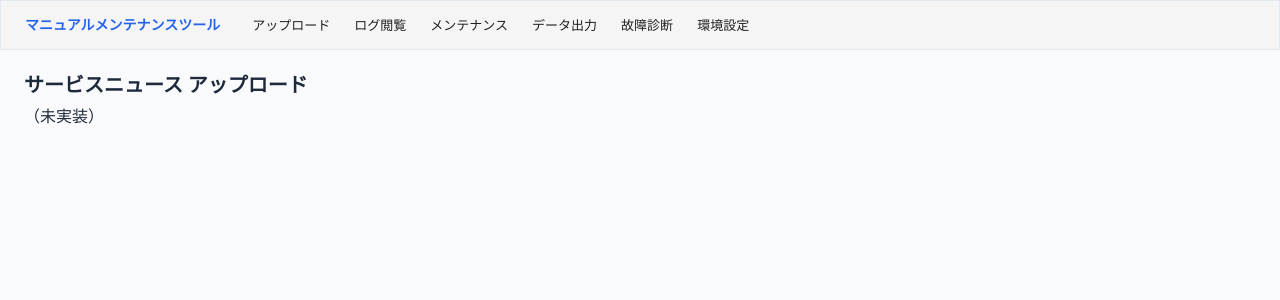
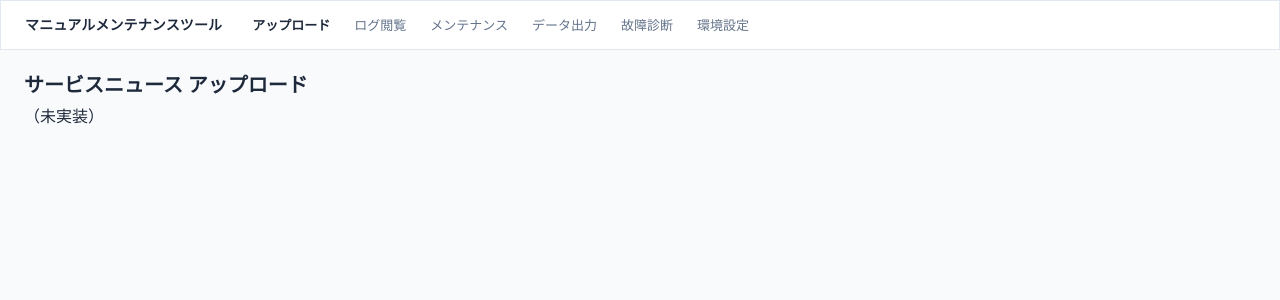
Before and after one commit to katsya1117/dmt, a React (Vite) app in the folder client/: page /upload/service-news in a window 1280 px wide. Shown: the top 300 px of the page. Built offline with nearby package versions, Linux system fonts and the light colour scheme.

Commit message:
feat: enhance navigation and theme adjustments in Header and theme.ts
Co-authored-by: katsya1117 <84627083+katsya1117@users.noreply.github.com>

```diff
--- a/client/src/components/Header.tsx
+++ b/client/src/components/Header.tsx
@@ -1,5 +1,5 @@
 import { useState } from 'react'
-import { useNavigate } from 'react-router-dom'
+import { useNavigate, useLocation } from 'react-router-dom'
 import AppBar from '@mui/material/AppBar'
 import Toolbar from '@mui/material/Toolbar'
 import Button from '@mui/material/Button'
@@ -73,6 +73,22 @@ const NAV: NavCategory[] = [
 function NavDropdown({ category }: { category: NavCategory }) {
   const [anchor, setAnchor] = useState<null | HTMLElement>(null)
   const navigate = useNavigate()
+  const location = useLocation()
+
+  // このカテゴリ配下の画面を開いているかどうか
+  const isActive = category.items
+    ? category.items.some((item) => location.pathname === item.to)
+    : location.pathname === category.to
+
+  // 現在地カテゴリ/ホバー時の共通スタイル
+  const navButtonSx = {
+    fontSize: '0.8125rem',
+    color: isActive ? 'text.primary' : 'text.secondary',
+    fontWeight: isActive ? 600 : 500,
+    borderRadius: 1,
+    px: 1.25,
+    '&:hover': { backgroundColor: 'action.hover' },
+  } as const
 
   // 子メニューを持たない親は直接遷移するボタン
   if (!category.items) {
@@ -80,7 +96,7 @@ function NavDropdown({ category }: { category: NavCategory }) {
       <Button
         color="inherit"
         onClick={() => category.to && navigate(category.to)}
-        sx={{ fontSize: '0.8125rem' }}
+        sx={navButtonSx}
       >
         {category.label}
       </Button>
@@ -92,7 +108,7 @@ function NavDropdown({ category }: { category: NavCategory }) {
       <Button
         color="inherit"
         onMouseEnter={(e) => setAnchor(e.currentTarget)}
-        sx={{ fontSize: '0.8125rem' }}
+        sx={navButtonSx}
       >
         {category.label}
       </Button>
@@ -119,9 +135,12 @@ function NavDropdown({ category }: { category: NavCategory }) {
 
 export default function Header() {
   return (
-    <AppBar position="static" color="default" elevation={0} sx={{ borderBottom: '1px solid', borderColor: 'divider' }}>
-      <Toolbar variant="dense" sx={{ gap: 1 }}>
-        <Typography variant="body2" sx={{ mr: 2, whiteSpace: 'nowrap', fontWeight: 700, color: 'primary.main' }}>
+    <AppBar position="static" color="default" elevation={0} sx={{ backgroundColor: 'background.paper', borderBottom: '1px solid', borderColor: 'divider' }}>
+      <Toolbar variant="dense" sx={{ gap: 0.5 }}>
+        <Typography
+          variant="body2"
+          sx={{ mr: 2, whiteSpace: 'nowrap', fontWeight: 700, color: 'text.primary', letterSpacing: '0.01em' }}
+        >
           マニュアルメンテナンスツール
         </Typography>
         {NAV.map((cat) => (
--- a/client/src/theme.ts
+++ b/client/src/theme.ts
@@ -2,13 +2,19 @@ import { createTheme } from '@mui/material/styles'
 
 const theme = createTheme({
   palette: {
+    // MUI感の強い鮮やかな青はやめ、near-blackを主役にした中立的な配色にする。
+    // 青は「情報/リンク」のアクセントとしてinfoに退避。
     primary: {
-      main: '#2563eb',      // Tailwind blue-600
-      light: '#3b82f6',
-      dark: '#1d4ed8',
+      main: '#1e293b',      // Tailwind slate-800（near-black）
+      light: '#334155',     // slate-700
+      dark: '#0f172a',      // slate-900
+      contrastText: '#ffffff',
     },
     secondary: {
       main: '#64748b',      // Tailwind slate-500
+    },
+    info: {
+      main: '#2563eb',      // Tailwind blue-600（リンク等のアクセント専用）
     },
     background: {
       default: '#f8fafc',   // Tailwind slate-50
@@ -69,6 +75,12 @@ const theme = createTheme({
   ],
 
   components: {
+    // リップル（波紋アニメ）はMUIらしさの最大要因の一つ。全体で無効化する。
+    MuiButtonBase: {
+      defaultProps: {
+        disableRipple: true,
+      },
+    },
     MuiButton: {
       defaultProps: {
         disableElevation: true,  // ボタンの影をなくす
@@ -77,6 +89,11 @@ const theme = createTheme({
         root: {
           textTransform: 'none', // 大文字変換をなくす
           fontWeight: 500,
+          borderRadius: 6,
+        },
+        // アウトラインボタンは枠線を細く・落ち着いた色に
+        outlined: {
+          borderColor: '#cbd5e1', // slate-300
         },
       },
     },
@@ -109,6 +126,37 @@ const theme = createTheme({
       defaultProps: {
         size: 'small',
       },
+      styleOverrides: {
+        // 丸すぎる（pill）とMUIバッジ感が強いので角丸を控えめに
+        root: {
+          borderRadius: 4,
+          fontWeight: 500,
+        },
+      },
+    },
+    // 入力欄の角丸を揃える
+    MuiOutlinedInput: {
+      styleOverrides: {
+        root: {
+          borderRadius: 6,
+        },
+      },
+    },
+    // AppBarのグラデ/影を排除（フラットに）
+    MuiAppBar: {
+      defaultProps: {
+        elevation: 0,
+        color: 'default',
+      },
+    },
+    // ツールチップは黒箱すぎるMUI標準を少し落ち着かせる
+    MuiTooltip: {
+      styleOverrides: {
+        tooltip: {
+          backgroundColor: '#1e293b',
+          fontSize: '0.75rem',
+        },
+      },
     },
   },
 })
```
